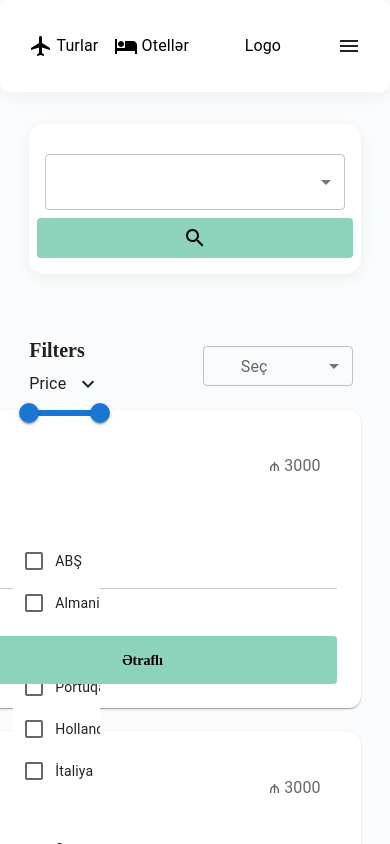
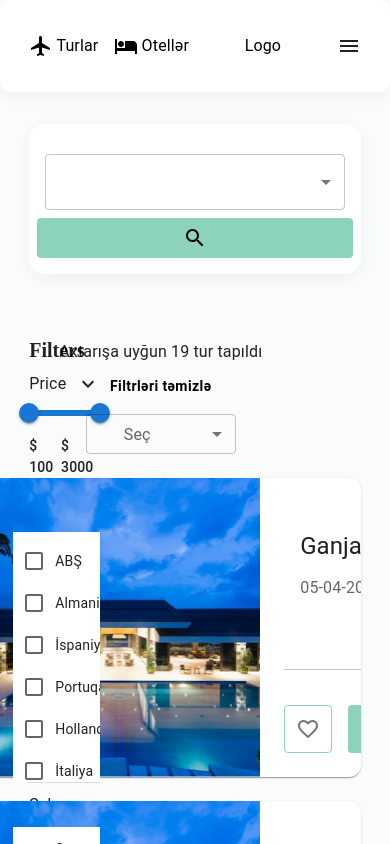
Before and after one commit to R4hman/Olymp-travel, a React (Vite) app: page /turlar in a window 390 px wide. Shown: the top 844 px of the page. Built offline with nearby package versions, Linux system fonts and the light colour scheme; data requests are answered from the project's data file.

Commit message:
responsive design tourlist

```diff
--- a/src/components/TourList.jsx
+++ b/src/components/TourList.jsx
@@ -18,8 +18,24 @@ const TourList = ({
 }) => {
   console.log("tours list data", data);
   return (
-    <Box sx={{ width: "800px", height: "auto" }}>
-      <FlexBetween sx={{ mb: "1rem" }}>
+    <Box
+      sx={{
+        width: {
+          xs: "400px",
+          md: "800px",
+        },
+        height: "auto",
+      }}
+    >
+      <FlexBetween
+        sx={{
+          mb: "1rem",
+          flexDirection: {
+            xs: "column",
+            md: "row",
+          },
+        }}
+      >
         <Typography variant="subtitle1">
           Axtarışa uyğun {length} tur tapıldı
         </Typography>
```
